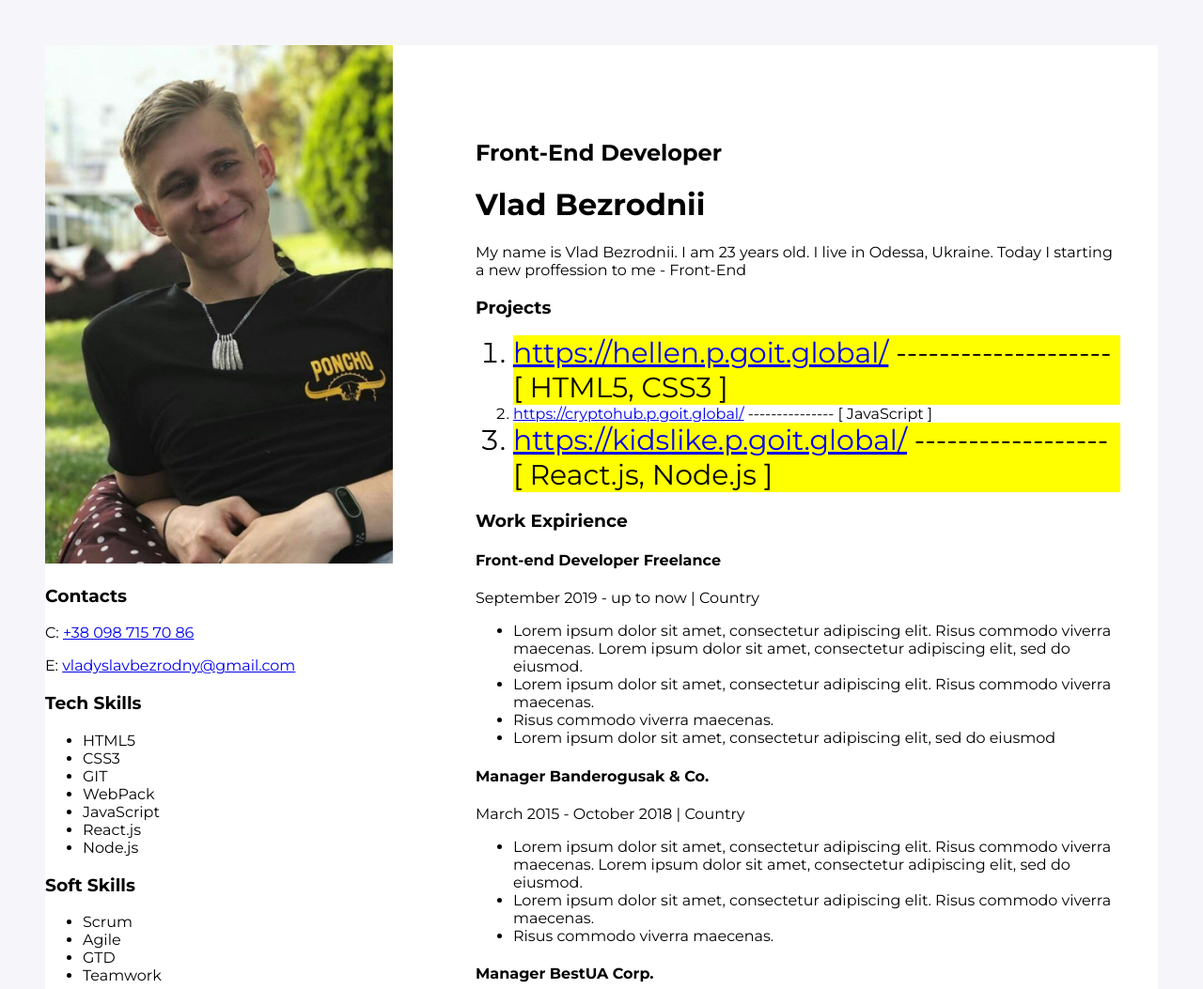
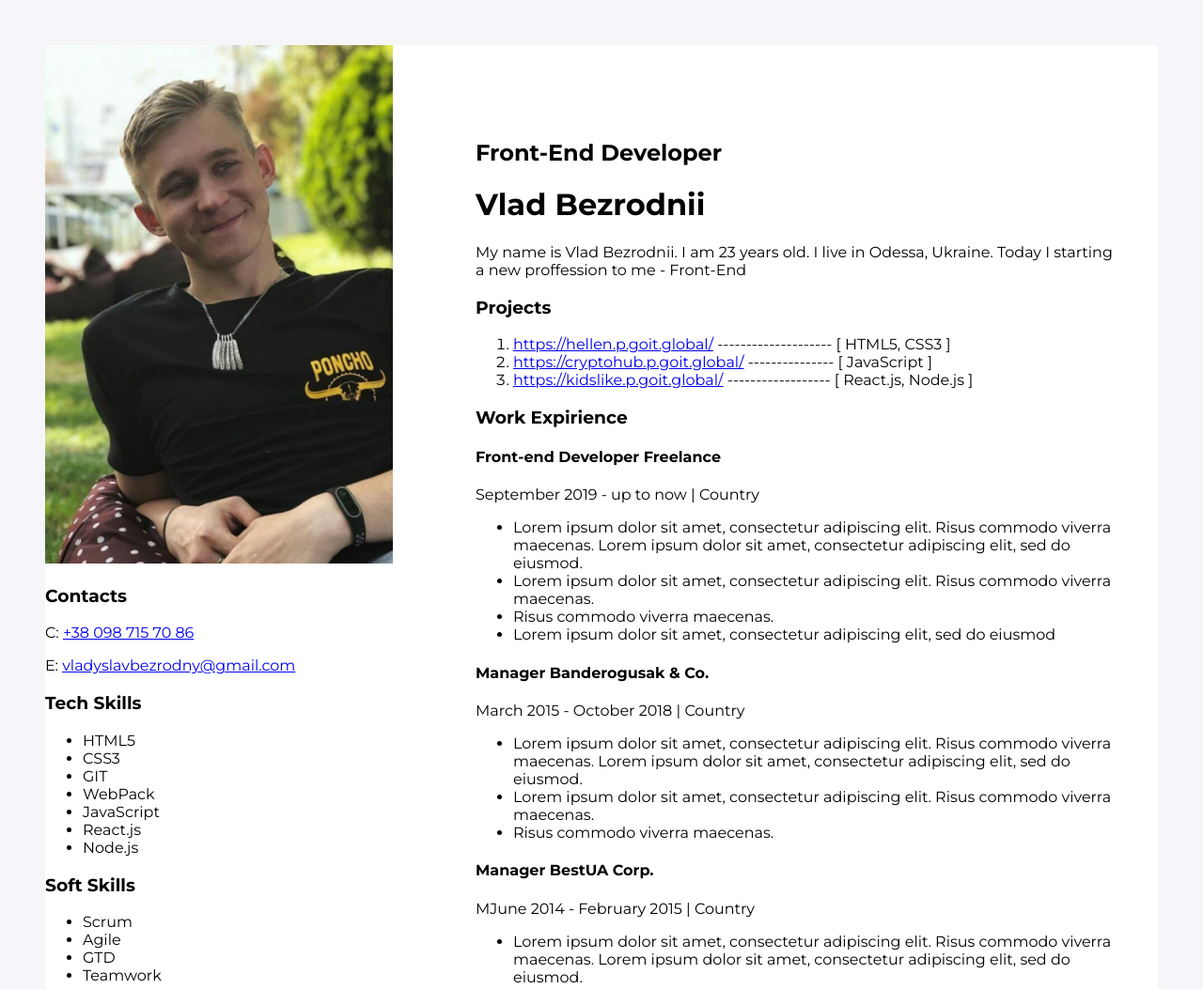
Before and after one commit to OrsoOrs/marathon_Go_It, a plain HTML site: page resume_project/index.html in a window 1280 px wide. Shown: the top 1053 px of the page at 94% size. Drawn offline with Linux system fonts and the light colour scheme.

Commit message:
Update styles.css

```diff
--- a/resume_project/css/styles.css
+++ b/resume_project/css/styles.css
@@ -17,8 +17,3 @@ body {
     padding-bottom: 80px;
     box-sizing: border-box;
 }
-
-.project-item {
-    background-color: yellow;
-    font-size: 30px;
-}
```
